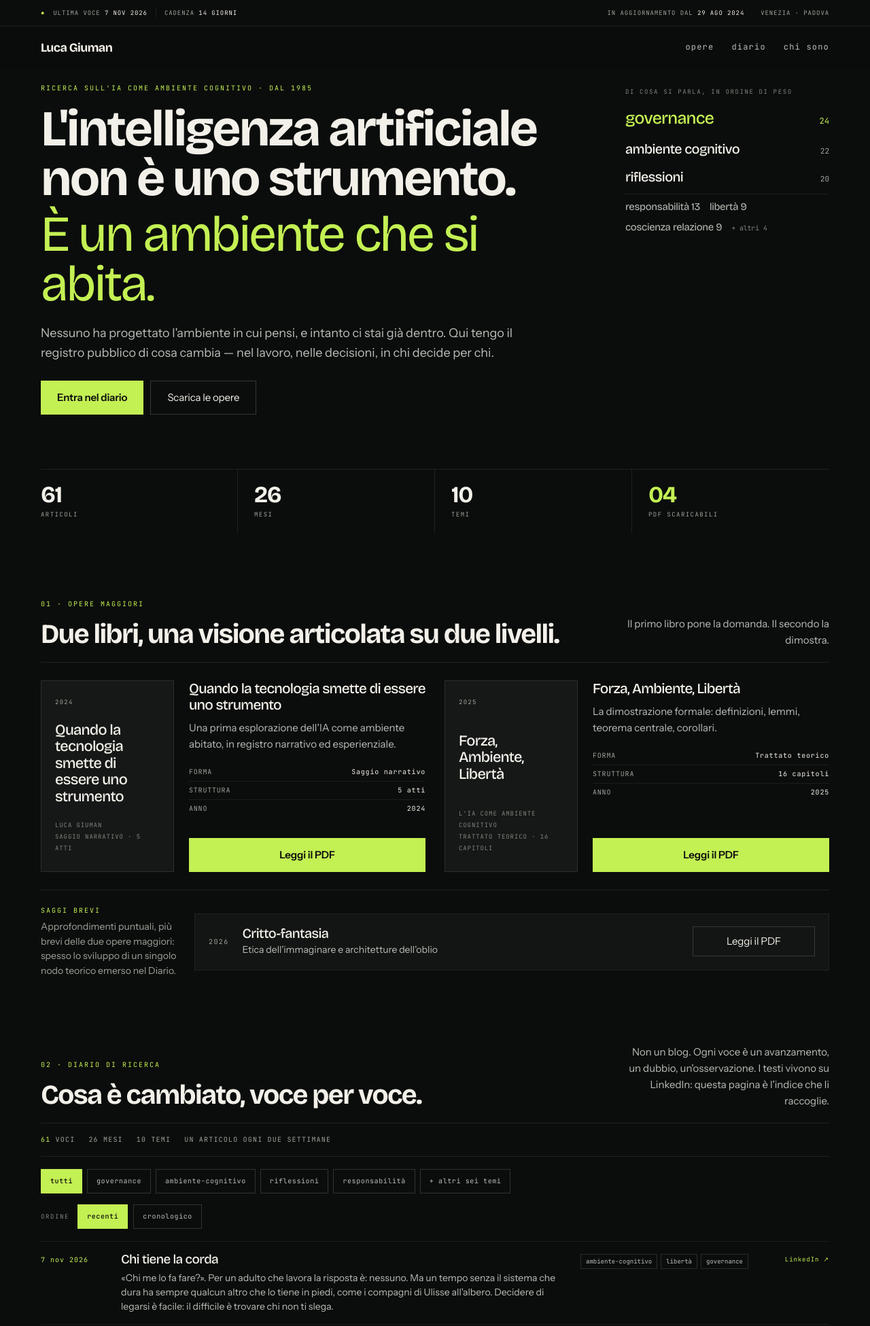
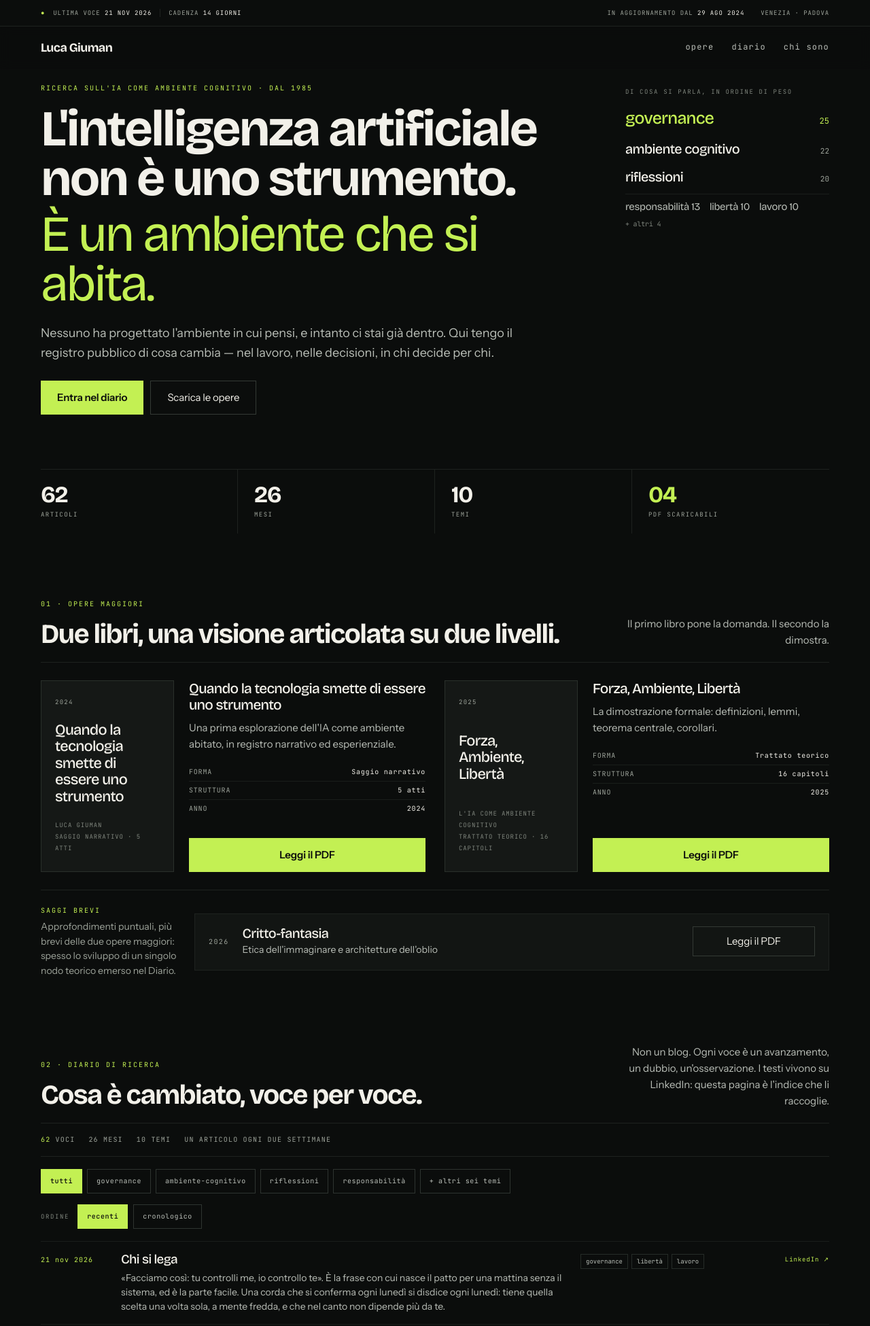
Before and after one commit to LucaGiuman/lucagiuman-eu, a plain HTML site: page index.html in a window 1280 px wide. Shown: the top 1951 px of the page at 68% size. Drawn offline with Linux system fonts and the light colour scheme.

Commit message:
Aggiornamento articolo 62

```diff
--- a/index.html
+++ b/index.html
@@ -100,7 +100,7 @@
   "name": "Luca Giuman",
   "description": "L'IA come ambiente cognitivo — Pensiero e ricerca sull'intelligenza artificiale dal 1985",
   "publisher": {"@id": "https://lucagiuman.eu/#person"},
-  "dateModified": "2026-11-07",
+  "dateModified": "2026-11-21",
   "inLanguage": "it-IT"
 }
 </script>
@@ -195,7 +195,7 @@
   "inLanguage": "it-IT",
   "author": {"@id": "https://lucagiuman.eu/#person"},
   "publisher": {"@id": "https://lucagiuman.eu/#person"},
-  "dateModified": "2026-11-07",
+  "dateModified": "2026-11-21",
   "about": ["Intelligenza Artificiale", "IA come ambiente cognitivo", "Governance IA", "Etica IA"]
 }
 </script>
@@ -618,7 +618,7 @@ a:hover { color: var(--accent-soft); }
 <div class="statusbar">
 <div class="wrap">
 <span class="live-dot" aria-hidden="true">&#9679;</span>
-<span>Ultima voce <b id="status-ultima">7 nov 2026</b></span>
+<span>Ultima voce <b id="status-ultima">21 nov 2026</b></span>
 <span class="statusbar-sep" aria-hidden="true"></span>
 <span>Cadenza <b>14 giorni</b></span>
 <span class="statusbar-right">
@@ -663,20 +663,20 @@ a:hover { color: var(--accent-soft); }
 <div class="temi" id="temi">
 <p class="temi-label">Di cosa si parla, in ordine di peso</p>
 <div id="temi-pesi">
-<div class="tema-row tema-1"><span class="nome">governance</span><span class="n">24</span></div>
+<div class="tema-row tema-1"><span class="nome">governance</span><span class="n">25</span></div>
 <div class="tema-row tema-2"><span class="nome">ambiente cognitivo</span><span class="n">22</span></div>
 <div class="tema-row tema-2"><span class="nome">riflessioni</span><span class="n">20</span></div>
 <div class="temi-minori">
 <span>responsabilit&agrave; 13</span>
-<span>libert&agrave; 9</span>
-<span>coscienza relazione 9</span>
+<span>libert&agrave; 10</span>
+<span>lavoro 10</span>
 <span class="piu">+ altri 4</span>
 </div>
 </div>
 </div>
 
 <div class="counters">
-<div class="counter"><div class="num">61</div><div class="lab">articoli</div></div>
+<div class="counter"><div class="num">62</div><div class="lab">articoli</div></div>
 <div class="counter"><div class="num">26</div><div class="lab">mesi</div></div>
 <div class="counter"><div class="num">10</div><div class="lab">temi</div></div>
 <div class="counter is-accent"><div class="num">04</div><div class="lab">PDF scaricabili</div></div>
@@ -759,7 +759,7 @@ a:hover { color: var(--accent-soft); }
 </div>
 
 <div class="diario-stats">
-<span><b id="stat-voci">61</b> voci</span>
+<span><b id="stat-voci">62</b> voci</span>
 <span>26 mesi</span>
 <span>10 temi</span>
 <span>Un articolo ogni due settimane</span>
@@ -886,7 +886,7 @@ a:hover { color: var(--accent-soft); }
 <div class="footer-bottom">
 <span>&copy; 2026 Luca Giuman</span>
 <span>Venezia &middot; Padova &middot; IT</span>
-<span>Aggiornato <time datetime="2026-11-07">nov 2026</time></span>
+<span>Aggiornato <time datetime="2026-11-21">nov 2026</time></span>
 <span>lucagiuman.eu</span>
 </div>
 </div>
@@ -954,7 +954,8 @@ const articles = [
   { data: "2026-09-26", titolo: "Quello che si vede solo al ritorno", estratto: "«Sono stato una settimana senza, e non è cambiato niente». Certo: il cambiamento non si vede mentre si è fuori, si vede al rientro. Non è disintossicazione, è un ritmo. Il valore di una porta non è che si chiude: è che si attraversa in tutte e due le direzioni.", tag: ["coscienza-relazione", "ambiente-cognitivo", "libertà"], url: "https://www.linkedin.com/pulse/luca-giuman-ceo-serendpt-board-member-eggon-luca-giuman-51mbf" },
   { data: "2026-10-10", titolo: "Chi traccia la linea, e da dove", estratto: "«Il confine non passa tra uso e non uso dell'IA», scrive Pietro Maggi su Linkiesta: passa tra ciò che deleghiamo e ciò che teniamo. Ma chi traccia quella linea, e da dove? Non prima, da fuori: dopo, da dentro, quando si è già spostata da sola. Fuori, oggi, bisogna andarci apposta.", tag: ["ambiente-cognitivo", "responsabilità", "educazione"], url: "https://www.linkedin.com/pulse/luca-giuman-ceo-serendpt-board-member-eggon-luca-giuman-3ks5e" },
   { data: "2026-10-24", titolo: "La voce che resta aperta", estratto: "«Anche quando lo chiudo, mi chiedo cosa avrebbe detto». Lo spazio senza il sistema non è vuoto: chi ci lavora da mesi se lo porta dentro, come voce, come riflesso, come misura di quanto basta. Nessuno rientra pulito. Si chiude la finestra, la voce no.", tag: ["coscienza-relazione", "ambiente-cognitivo", "libertà"], url: "https://www.linkedin.com/pulse/luca-giuman-ceo-serendpt-board-member-eggon-luca-giuman-gdoge" },
-  { data: "2026-11-07", titolo: "Chi tiene la corda", estratto: "«Chi me lo fa fare?». Per un adulto che lavora la risposta è: nessuno. Ma un tempo senza il sistema che dura ha sempre qualcun altro che lo tiene in piedi, come i compagni di Ulisse all'albero. Decidere di legarsi è facile: il difficile è trovare chi non ti slega.", tag: ["ambiente-cognitivo", "libertà", "governance"], url: "https://www.linkedin.com/pulse/luca-giuman-ceo-serendpt-board-member-eggon-luca-giuman-s2mcf" }
+  { data: "2026-11-07", titolo: "Chi tiene la corda", estratto: "«Chi me lo fa fare?». Per un adulto che lavora la risposta è: nessuno. Ma un tempo senza il sistema che dura ha sempre qualcun altro che lo tiene in piedi, come i compagni di Ulisse all'albero. Decidere di legarsi è facile: il difficile è trovare chi non ti slega.", tag: ["ambiente-cognitivo", "libertà", "governance"], url: "https://www.linkedin.com/pulse/luca-giuman-ceo-serendpt-board-member-eggon-luca-giuman-s2mcf" },
+  { data: "2026-11-21", titolo: "Chi si lega", estratto: "«Facciamo così: tu controlli me, io controllo te». È la frase con cui nasce il patto per una mattina senza il sistema, ed è la parte facile. Una corda che si conferma ogni lunedì si disdice ogni lunedì: tiene quella scelta una volta sola, a mente fredda, e che nel canto non dipende più da te.", tag: ["governance", "libertà", "lavoro"], url: "https://www.linkedin.com/pulse/luca-giuman-ceo-serendpt-board-member-eggon-luca-giuman-v6muf" }
 ];
 
 let activeTag = 'all';
--- a/sitemap.xml
+++ b/sitemap.xml
@@ -4,7 +4,7 @@
   <!-- Home -->
   <url>
     <loc>https://lucagiuman.eu/</loc>
-    <lastmod>2026-11-07</lastmod>
+    <lastmod>2026-11-21</lastmod>
     <changefreq>weekly</changefreq>
     <priority>1.0</priority>
     <image:image>
```
Also changed, not shown: 1 other file.
